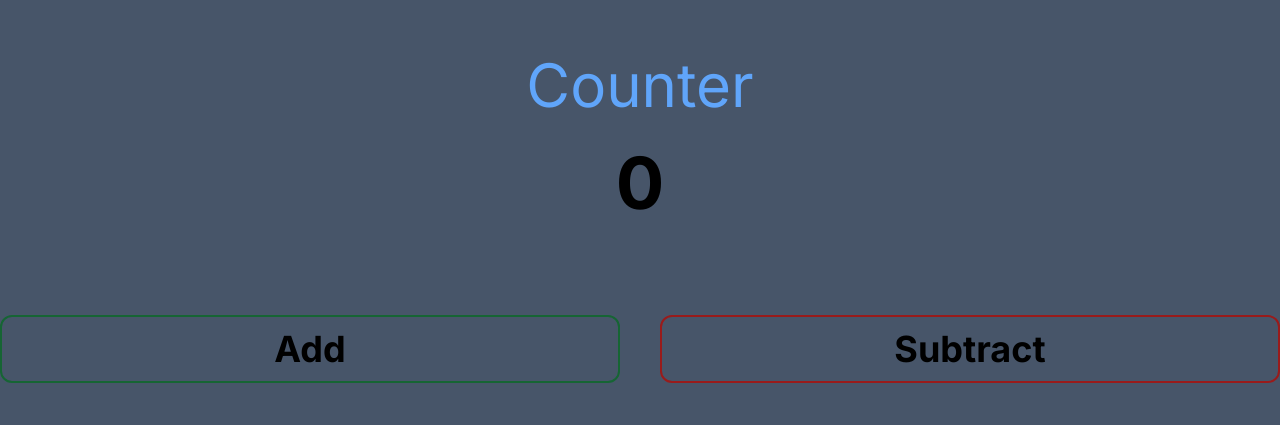
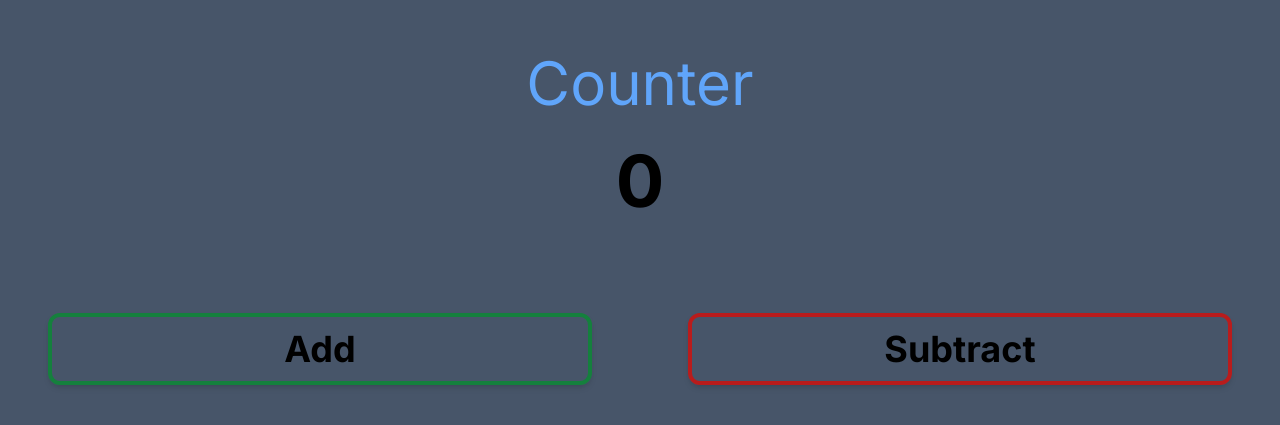
Before and after one commit to Mtoal087/NextCounter, a Next.js app: page / in a window 1280 px wide. Shown: the part 181-606 px from the top of the page. Built offline with nearby package versions, Linux system fonts and the light colour scheme.

Commit message:
Finished

```diff
--- a/app/page.tsx
+++ b/app/page.tsx
@@ -16,17 +16,17 @@ export default function Home() {
         <h1 className='text-7xl mb-16 font-bold'>{ count }</h1>
 
 
-        <div className="flex md:flex-row flex-col w-screen items-center gap-10">
+        <div className="flex sm:flex-row flex-col w-screen items-center gap-10 sm:gap-0">
 
 
             {/* Button 'Add' */}
-            <button className="w-4/5 cursor-pointer text-4xl  border-2 border-green-800 py-3 rounded-xl hover:bg-green-400 font-bold"
+            <button className="w-4/5 cursor-pointer text-4xl  border-4 border-green-700 py-3 rounded-xl hover:bg-green-300 hover:text-slate-800 font-bold shadow-md hover:shadow-2xl sm:mx-12"
             onClick={() => setCount(count + 1)}
             >Add</button>
 
 
             {/* Button 'Subtract' */}
-            <button className="w-4/5 cursor-pointer hover:bg-red-400 text-4xl border-2 border-red-800 py-3 rounded-xl font-bold"
+            <button className="w-4/5 cursor-pointer hover:bg-red-300 text-4xl border-4 border-red-700 py-3 rounded-xl font-bold shadow-md hover:shadow-2xl hover:text-slate-800 sm:mx-12"
             onClick={() => setCount(count - 1)}
             >Subtract</button>
 
```
